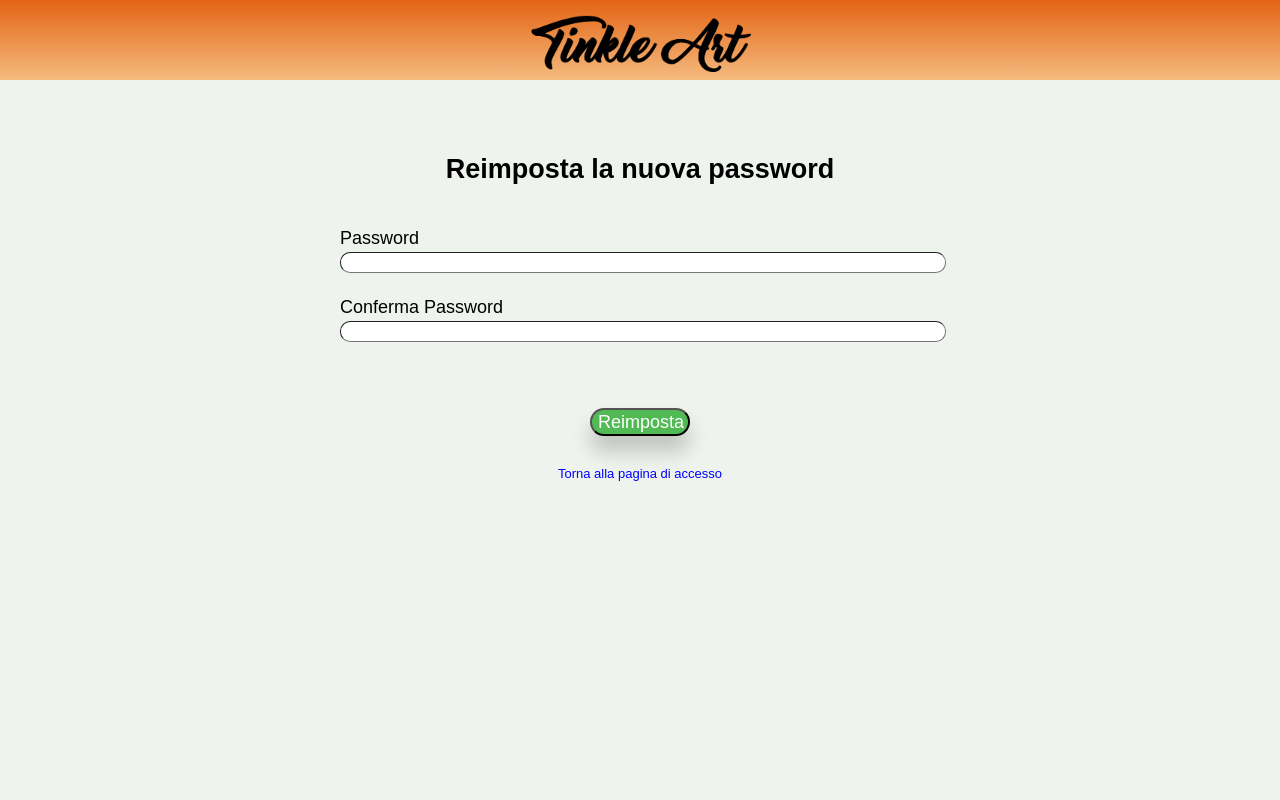
After one commit to rickpepp/TecWeb, a PHP site: page /template/reimposta_password.html in a window 1280 px wide. The commit adds this page. Run offline with PHP 8.4, Linux system fonts and the light colour scheme.

Commit message:
Recupera password e reimposta password

```diff
--- a/src/css/login.css
+++ b/src/css/login.css
@@ -17,7 +17,7 @@ header {
 }
 
 header img {
-    max-height: 60px;
+    height: 60px;
     padding: 2px 0 2px;
 }
 
@@ -128,18 +128,35 @@ p {
     padding: 0;
 }
 
-.registrati input[type="text"], .registrati input[type="password"] {
+.one_column_everywhere input[type="text"], .one_column_everywhere input[type="password"] {
     margin: 0.5% 0;
     padding: 2px;
     font-size: small;
 }
 
-.registrati main {
+.one_column_everywhere main {
     padding-top: 4%;
 }
 
-.registrati a {
+.one_column_everywhere a {
     margin-top: 0;
+}
+
+.one_column_everywhere h2 {
+    display: flex;
+    justify-content: center;
+}
+
+.one_column_everywhere input[value="Recupera"],  .one_column_everywhere input[value="Reimposta"]{
+    background-color: #51ba54;
+}
+
+.one_column_everywhere input[value="Recupera"]:hover, .one_column_everywhere input[value="Reimposta"]:hover {
+    box-shadow: 0px 15px 20px rgba(81, 186, 84, 0.6);
+}
+
+footer.recupera {
+    margin-top: 5%;
 }
 
 @media screen and (min-width: 768px) {
@@ -207,4 +224,9 @@ p {
         margin-left: auto;
         padding-top: 5px;
     }
+
+    .one_column_everywhere section {
+        max-width: 600px;
+        margin: 0 auto;
+    }
 }
--- a/src/template/login.html
+++ b/src/template/login.html
@@ -18,7 +18,7 @@
                     <label>Password:<input type="password" name="password_accesso"></label>
                     <footer>
                         <input type="submit" value="Accedi"><br>
-                        <a href="#">Password dimenticata</a>
+                        <a href="email_dimenticata.html">Password dimenticata</a>
                     </footer>
                 </form>
                 <footer>
@@ -32,10 +32,10 @@
                 <form method="post">
                     <h2>Crea un nuovo account</h2><br>
                     <label>Nome:<input type="text" name="nome_registrazione"></label><br>
-                    <label>Cognome:<input type="password" name="cognome_registrazione"></label><br>
+                    <label>Cognome:<input type="text" name="cognome_registrazione"></label><br>
                     <label>Email:<input type="text" name="email_registrazione"></label><br>
                     <label>Password:<input type="password" name="password_registrazione"></label><br>
-                    <label>Conferma Password:<input type="text" name="cpassword_registrazione"></label><br>
+                    <label>Conferma Password:<input type="password" name="cpassword_registrazione"></label><br>
                     <footer>
                         <input type="submit" value="Registrati" >
                     </footer>
--- a/src/template/registrati.html
+++ b/src/template/registrati.html
@@ -1,5 +1,5 @@
 <!DOCTYPE html>
-<html lang="it" class="registrati">
+<html lang="it" class="one_column_everywhere">
     <head>
         <title>TinkleArt</title>
         <meta charset="UTF-8"/>
@@ -14,10 +14,10 @@
             <section>
                 <form method="post">
                     <label>Nome<input type="text" name="nome_registrazione"></label><br>
-                    <label>Cognome<input type="password" name="cognome_registrazione"></label><br>
+                    <label>Cognome<input type="text" name="cognome_registrazione"></label><br>
                     <label>Email<input type="text" name="email_registrazione"></label><br>
                     <label>Password<input type="password" name="password_registrazione"></label><br>
-                    <label>Conferma Password<input type="text" name="cpassword_registrazione"></label><br>
+                    <label>Conferma Password<input type="password" name="cpassword_registrazione"></label><br>
                     <footer>
                         <input type="submit" value="Registrati">
                         <a href="login.html">Sono già registrato</a>
--- /dev/null
+++ b/src/template/reimposta_password.html
@@ -0,0 +1,27 @@
+<!DOCTYPE html>
+<html lang="it" class="one_column_everywhere">
+    <head>
+        <title>TinkleArt</title>
+        <meta charset="UTF-8"/>
+        <meta name="viewport" content="width=device-width,initial-scale=1.0"/>
+        <link rel="stylesheet" href="../css/login.css"/>
+    </head>
+    <body>
+        <header>
+            <img src="../img/TinkleArt.png" alt="TinkleArt">
+        </header>
+        <main>
+            <section>
+                <form method="post">
+                    <h2>Reimposta la nuova password</h2><br>
+                    <label>Password<input type="password" name="password_reimposta"></label><br>
+                    <label>Conferma Password<input type="password" name="cpassword_reimposta"></label><br>
+                    <footer class="recupera">
+                        <input type="submit" value="Reimposta">
+                        <a href="login.html">Torna alla pagina di accesso</a>
+                    </footer>
+                </form>
+            </section>
+        </main>
+    </body>
+</html>
```
Also changed, not shown: src/template/email_dimenticata.html (added, +26 -0 lines).
